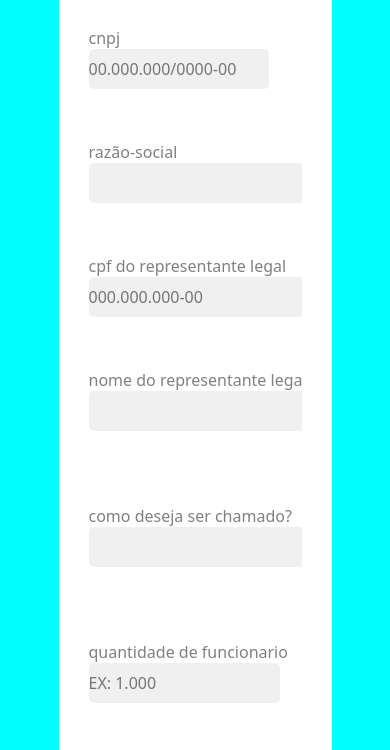
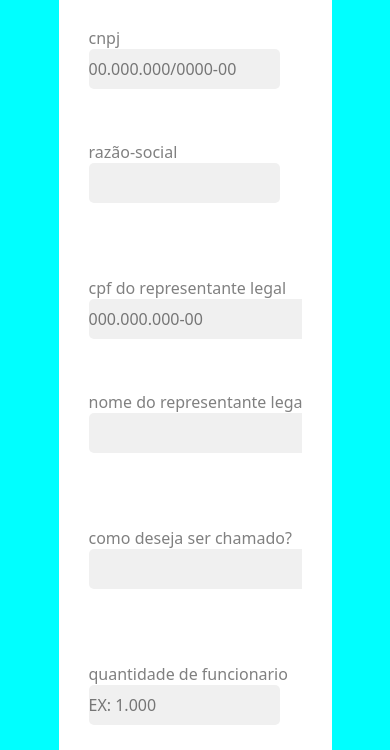
Before and after one commit to RodrigoDev128/Projeto-form-cadastro, a plain HTML site: page index.html in a window 390 px wide. Shown: the part 94-844 px from the top of the page. Drawn offline with nearby package versions, Linux system fonts and the light colour scheme.

Commit message:
Update mq.css

```diff
--- a/estilo/mq.css
+++ b/estilo/mq.css
@@ -7,6 +7,7 @@
 
     input {
         width: 90%;
+        max-width: 100%;
     }
     .form {
         padding: 30px;
@@ -19,16 +20,19 @@
     gap: 30px;
     flex-wrap: wrap;
     width: 100%;
+    max-width: 100%;
 }
 
 .cnpj-box {
     display: flex;
     flex-direction: column;
+    max-width: 100%;
 }
 
 .razao-social-box {
     display: flex;
     flex-direction: column;
+    max-width: 100%;
 }
 
 
```
